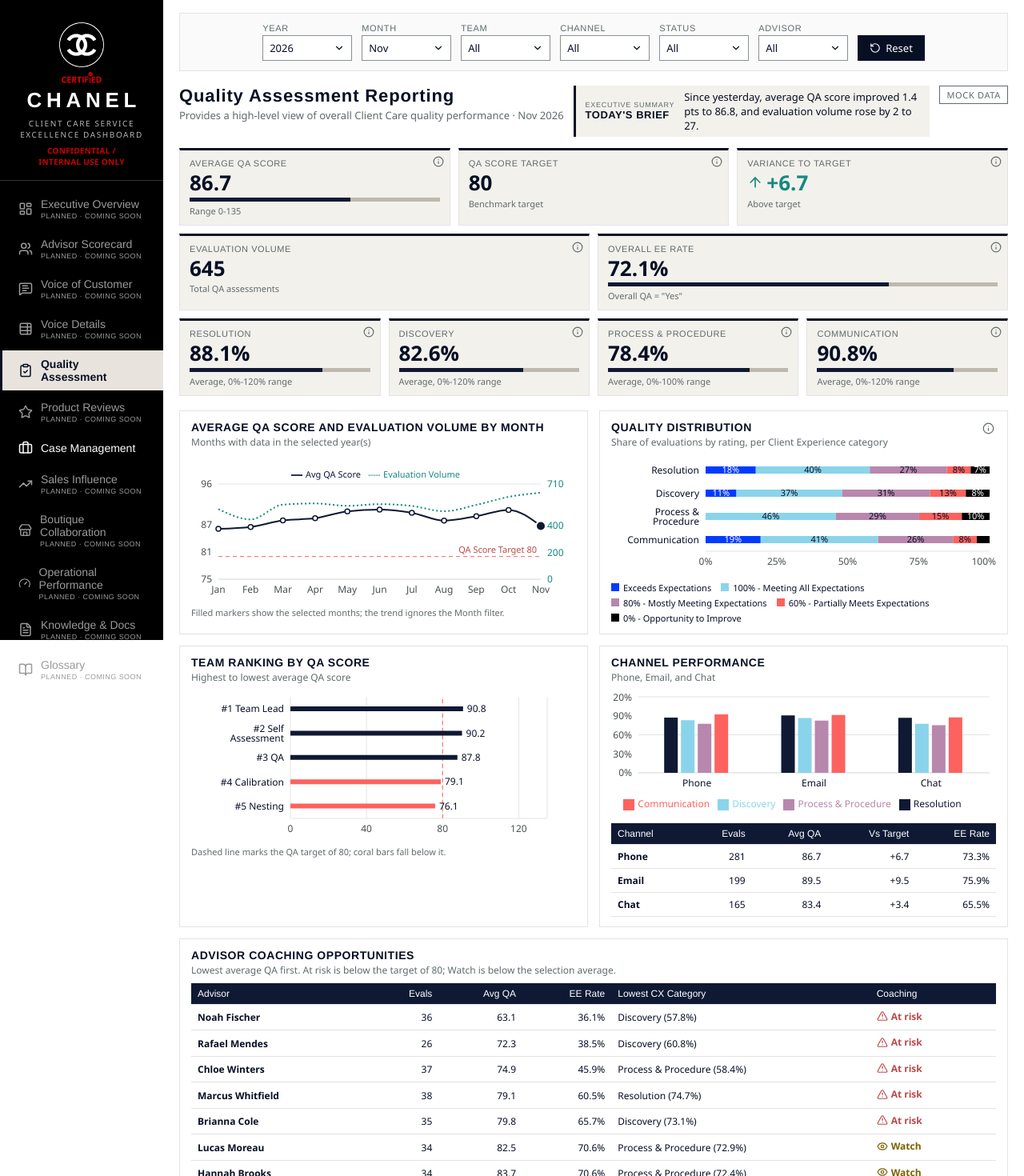
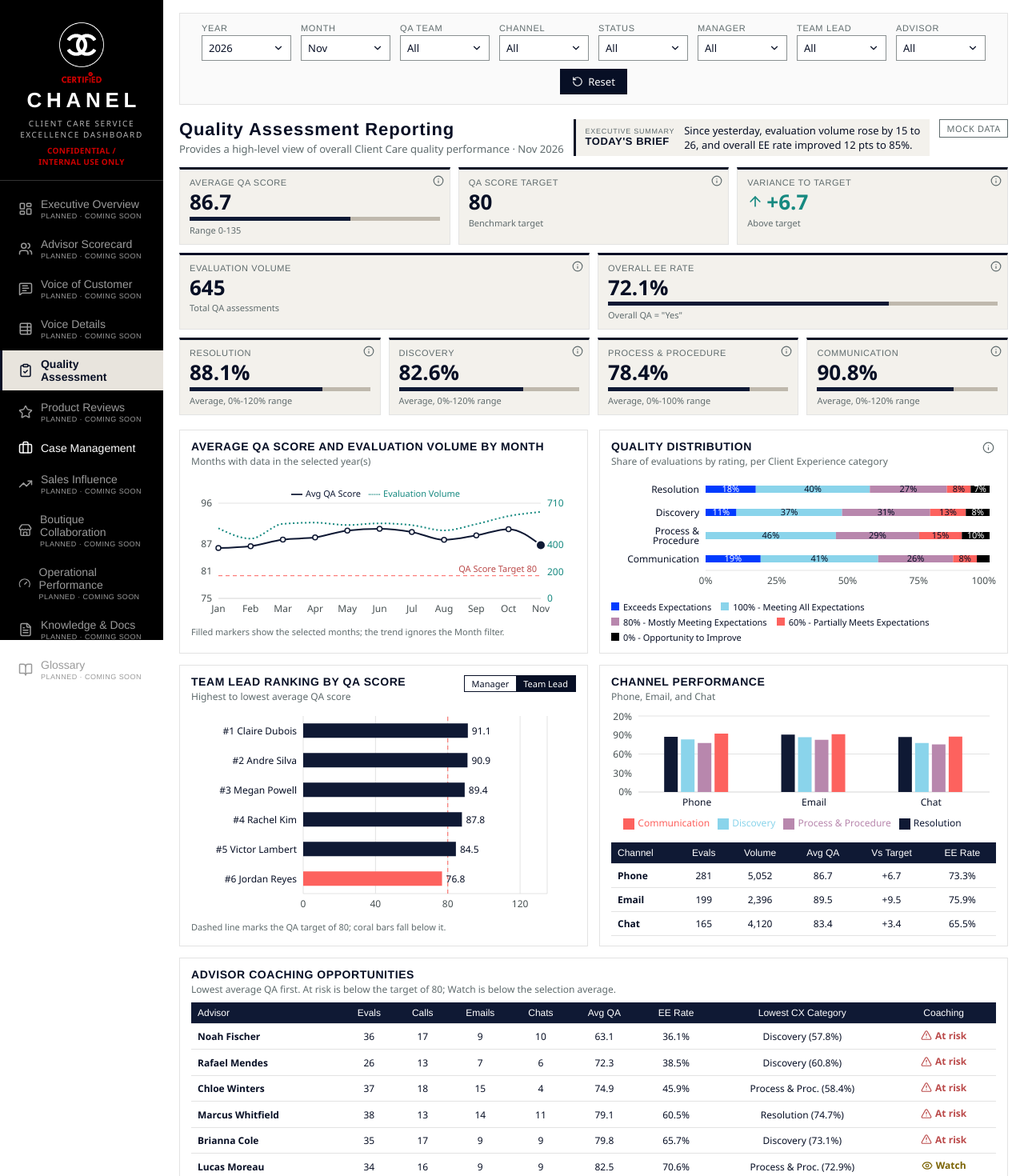
Before and after one commit to mat-cyz/46-Client-Care-Dashboard-Prototype, a React (Vite) app: page / in a window 1280 px wide. Shown: the top 1470 px of the page at 80% size. Built offline with nearby package versions, Linux system fonts and the light colour scheme.

Commit message:
feat: enhance dashboard functionality with new ranking system and improved data handling

```diff
--- a/src/App.css
+++ b/src/App.css
@@ -735,6 +735,11 @@ tbody th {
   font-variant-numeric: tabular-nums;
 }
 
+.center-cols th:not(:first-child),
+.center-cols td {
+  text-align: center;
+}
+
 .flag {
   display: inline-flex;
   align-items: center;
@@ -949,6 +954,10 @@ tbody th {
     min-height: 0;
   }
 
+  .chart-grid.has-advisors {
+    grid-template-columns: minmax(0, 1fr) minmax(0, 1fr) minmax(0, 1.4fr);
+  }
+
   .panel {
     display: flex;
     flex-direction: column;
@@ -989,6 +998,11 @@ tbody th {
     padding: 4px 6px;
   }
 
+  .advisors th,
+  .advisors td {
+    padding: 4px 4px;
+  }
+
   .legend {
     margin-top: 4px;
   }
--- a/src/components/Charts.tsx
+++ b/src/components/Charts.tsx
@@ -15,8 +15,8 @@ import {
 } from 'recharts'
 import type { CSSProperties, ReactElement } from 'react'
 import { DIMENSIONS, QA_MAX, QA_TARGET, RATINGS } from '../data/constants'
-import type { ChannelRow, DistributionRow, TeamRow, TrendPoint } from '../types/dashboard'
-import { fmtInt, fmtPct, fmtScore, teamLabel } from '../utils/format'
+import type { ChannelRow, DistributionRow, RankRow, TrendPoint } from '../types/dashboard'
+import { fmtInt, fmtPct, fmtScore } from '../utils/format'
 
 const INK = '#070F25'
 const NAVY = '#0F1934'
@@ -133,23 +133,23 @@ export function DistributionChart({ rows }: { rows: DistributionRow[] }) {
   )
 }
 
-export function TeamRankChart({ rows }: { rows: TeamRow[] }) {
-  const data = rows.map((row) => ({ ...row, label: `#${row.rank} ${teamLabel(row.team)}` }))
+export function LeadershipRankChart({ rows, level }: { rows: RankRow[]; level: string }) {
+  const data = rows.map((row) => ({ ...row, label: `#${row.rank} ${row.name}` }))
   return (
-    <div className="chart" role="img" aria-label="Bar chart ranking teams by average QA score">
-      <Plot height={Math.max(150, data.length * 34 + 20)}>
-        <BarChart data={data} layout="vertical" margin={{ top: 8, right: 36, bottom: 0, left: 0 }} barCategoryGap={12}>
+    <div className="chart" role="img" aria-label={`Bar chart ranking ${level.toLowerCase()}s by average QA score`}>
+      <Plot height={Math.max(150, data.length * 40 + 20)}>
+        <BarChart data={data} layout="vertical" margin={{ top: 8, right: 36, bottom: 0, left: 0 }} barCategoryGap="25%">
           <CartesianGrid horizontal={false} stroke={GRID} />
           <XAxis type="number" domain={[0, QA_MAX]} ticks={[0, 40, 80, 120]} tick={TICK} tickLine={false} axisLine={{ stroke: GRID }} />
-          <YAxis type="category" dataKey="label" width={124} tick={{ ...TICK, fill: INK }} tickLine={false} axisLine={false} />
+          <YAxis type="category" dataKey="label" width={140} tick={{ ...TICK, fill: INK }} tickLine={false} axisLine={false} />
           <Tooltip
             contentStyle={TOOLTIP_STYLE}
             cursor={{ fill: 'rgba(0,0,0,0.04)' }}
-            formatter={(value, _name, item) => [`${fmtScore(asNumber(value))} (${(item.payload as TeamRow).volume} evaluations)`, 'Avg QA Score']}
+            formatter={(value, _name, item) => [`${fmtScore(asNumber(value))} (${(item.payload as RankRow).volume} evaluations)`, 'Avg QA Score']}
           />
           <ReferenceLine x={QA_TARGET} stroke={CORAL} strokeDasharray="5 4" />
-          <Bar dataKey="avgQa" isAnimationActive={false}>
-            {data.map((row) => <Cell key={row.team} fill={row.avgQa >= QA_TARGET ? NAVY : CORAL} />)}
+          <Bar dataKey="avgQa" maxBarSize={24} isAnimationActive={false}>
+            {data.map((row) => <Cell key={row.name} fill={row.avgQa >= QA_TARGET ? NAVY : CORAL} />)}
             <LabelList dataKey="avgQa" position="right" fontSize={12} fill={INK} formatter={(value: unknown) => fmtScore(asNumber(value))} />
           </Bar>
         </BarChart>
--- a/src/components/FilterBar.tsx
+++ b/src/components/FilterBar.tsx
@@ -1,5 +1,5 @@
 import { RotateCcw } from 'lucide-react'
-import { defaultFilters, filterOptions } from '../data/mockData'
+import { defaultFilters, filterOptions, hierarchy } from '../data/mockData'
 import type { Filters } from '../types/dashboard'
 import { teamLabel } from '../utils/format'
 import { MultiSelect } from './MultiSelect'
@@ -9,18 +9,41 @@ interface FilterBarProps {
   onChange: (filters: Filters) => void
 }
 
+const teamLeadOptions = (managers: string[]) => filterOptions.teamLeads.filter((lead) => hierarchy.some((h) => h.teamLead === lead && managers.includes(h.manager)))
+const advisorOptions = (managers: string[], teamLeads: string[]) =>
+  filterOptions.advisors.filter((name) => hierarchy.some((h) => h.advisor === name && managers.includes(h.manager) && teamLeads.includes(h.teamLead)))
+
+// Keeps choices that stay available and selects options that newly appear, so widening a parent filter restores its children.
+const carry = (before: readonly string[], after: readonly string[], value: string[]) => after.filter((o) => (before.includes(o) ? value.includes(o) : true))
+
 export function FilterBar({ filters, onChange }: FilterBarProps) {
   const update = <K extends keyof Filters>(key: K, value: Filters[K]) => onChange({ ...filters, [key]: value })
+
+  const leadOptions = teamLeadOptions(filters.managers)
+  const advisorChoices = advisorOptions(filters.managers, filters.teamLeads)
+
+  const changeManagers = (managers: string[]) => {
+    const teamLeads = carry(leadOptions, teamLeadOptions(managers), filters.teamLeads)
+    const advisors = carry(advisorChoices, advisorOptions(managers, teamLeads), filters.advisors)
+    onChange({ ...filters, managers, teamLeads, advisors })
+  }
+
+  const changeTeamLeads = (teamLeads: string[]) => {
+    const advisors = carry(advisorChoices, advisorOptions(filters.managers, teamLeads), filters.advisors)
+    onChange({ ...filters, teamLeads, advisors })
+  }
 
   return (
     <section className="filter-bar" aria-label="Dashboard filters">
       <div className="filter-controls">
         <MultiSelect label="Year" options={filterOptions.years} value={filters.years} onChange={(v) => update('years', v)} />
         <MultiSelect label="Month" options={filterOptions.months} value={filters.months} onChange={(v) => update('months', v)} />
-        <MultiSelect label="Team" options={filterOptions.teams} value={filters.teams} onChange={(v) => update('teams', v)} format={teamLabel} />
+        <MultiSelect label="QA Team" options={filterOptions.teams} value={filters.teams} onChange={(v) => update('teams', v)} format={teamLabel} />
         <MultiSelect label="Channel" options={filterOptions.channels} value={filters.channels} onChange={(v) => update('channels', v)} />
         <MultiSelect label="Status" options={filterOptions.statuses} value={filters.statuses} onChange={(v) => update('statuses', v)} />
-        <MultiSelect label="Advisor" options={filterOptions.advisors} value={filters.advisors} onChange={(v) => update('advisors', v)} />
+        <MultiSelect label="Manager" options={filterOptions.managers} value={filters.managers} onChange={changeManagers} />
+        <MultiSelect label="Team Lead" options={leadOptions} value={filters.teamLeads} onChange={changeTeamLeads} />
+        <MultiSelect label="Advisor" options={advisorChoices} value={filters.advisors} onChange={(v) => update('advisors', v)} />
         <button type="button" className="reset-button" onClick={() => onChange(defaultFilters)}>
           <RotateCcw size={14} aria-hidden="true" />
           Reset
--- a/src/components/Tables.tsx
+++ b/src/components/Tables.tsx
@@ -12,12 +12,15 @@ const FLAG_ICON = {
 export function AdvisorTable({ rows }: { rows: AdvisorRow[] }) {
   return (
     <div className="table-wrap">
-      <table>
+      <table className="center-cols">
         <caption className="sr-only">Advisors ranked from lowest to highest average QA score</caption>
         <thead>
           <tr>
             <th scope="col">Advisor</th>
             <th scope="col" className="num">Evals</th>
+            <th scope="col" className="num">Calls</th>
+            <th scope="col" className="num">Emails</th>
+            <th scope="col" className="num">Chats</th>
             <th scope="col" className="num">Avg QA</th>
             <th scope="col" className="num">EE Rate</th>
             <th scope="col">Lowest CX Category</th>
@@ -29,6 +32,9 @@ export function AdvisorTable({ rows }: { rows: AdvisorRow[] }) {
             <tr key={row.advisor}>
               <th scope="row">{row.advisor}</th>
               <td className="num">{fmtInt(row.volume)}</td>
+              <td className="num">{fmtInt(row.calls)}</td>
+              <td className="num">{fmtInt(row.emails)}</td>
+              <td className="num">{fmtInt(row.chats)}</td>
               <td className="num">{fmtScore(row.avgQa)}</td>
               <td className="num">{fmtPct(row.passRate)}</td>
               <td>{row.lowestDimension.label} ({fmtPct(row.lowestDimension.score)})</td>
@@ -44,12 +50,13 @@ export function AdvisorTable({ rows }: { rows: AdvisorRow[] }) {
 export function ChannelTable({ rows }: { rows: ChannelRow[] }) {
   return (
     <div className="table-wrap">
-      <table>
+      <table className="center-cols">
         <caption className="sr-only">Channel performance summary</caption>
         <thead>
           <tr>
             <th scope="col">Channel</th>
             <th scope="col" className="num">Evals</th>
+            <th scope="col" className="num">Volume</th>
             <th scope="col" className="num">Avg QA</th>
             <th scope="col" className="num">Vs Target</th>
             <th scope="col" className="num">EE Rate</th>
@@ -60,6 +67,7 @@ export function ChannelTable({ rows }: { rows: ChannelRow[] }) {
             <tr key={row.channel}>
               <th scope="row">{row.channel}</th>
               <td className="num">{fmtInt(row.volume)}</td>
+              <td className="num">{fmtInt(row.interactions)}</td>
               <td className="num">{row.volume ? fmtScore(row.avgQa) : '-'}</td>
               <td className="num">{row.volume ? fmtSigned(row.avgQa - QA_TARGET) : '-'}</td>
               <td className="num">{row.volume ? fmtPct(row.passRate) : '-'}</td>
--- a/src/data/constants.ts
+++ b/src/data/constants.ts
@@ -17,10 +17,10 @@ export const RATINGS = [
 ] as const
 
 export const DIMENSIONS = [
-  { key: 'resolution', label: 'Resolution', color: '#0F1934', maxPct: 120 },
-  { key: 'discovery', label: 'Discovery', color: '#8AD4EB', maxPct: 120 },
-  { key: 'processProcedure', label: 'Process & Procedure', color: '#B887AD', maxPct: 100 },
-  { key: 'communication', label: 'Communication', color: '#FD625E', maxPct: 120 },
+  { key: 'resolution', label: 'Resolution', shortLabel: 'Resolution', color: '#0F1934', maxPct: 120 },
+  { key: 'discovery', label: 'Discovery', shortLabel: 'Discovery', color: '#8AD4EB', maxPct: 120 },
+  { key: 'processProcedure', label: 'Process & Procedure', shortLabel: 'Process & Proc.', color: '#B887AD', maxPct: 100 },
+  { key: 'communication', label: 'Communication', shortLabel: 'Communication', color: '#FD625E', maxPct: 120 },
 ] as const
 
 export type Team = (typeof TEAMS)[number]
--- a/src/data/mockData.ts
+++ b/src/data/mockData.ts
@@ -7,29 +7,30 @@ export const DATA_END = '2026-11-30'
 
 interface Advisor {
   name: string
+  teamLead: string
   manager: string
   skill: number
 }
 
 const ADVISORS: Advisor[] = [
-  { name: 'Amelie Laurent', manager: 'Elena Vasquez', skill: 0.45 },
-  { name: 'Camille Rousseau', manager: 'Elena Vasquez', skill: 0.2 },
-  { name: 'Juliette Marchand', manager: 'Elena Vasquez', skill: -0.15 },
-  { name: 'Sophie Bernard', manager: 'Elena Vasquez', skill: 0.05 },
-  { name: 'Olivia Chen', manager: 'Gregory Hale', skill: 0.55 },
-  { name: 'Marcus Whitfield', manager: 'Gregory Hale', skill: -0.4 },
-  { name: 'Daniel Ortiz', manager: 'Gregory Hale', skill: 0.1 },
-  { name: 'Priya Nair', manager: 'Gregory Hale', skill: 0.3 },
-  { name: 'Hannah Brooks', manager: 'Natalie Okafor', skill: -0.25 },
-  { name: 'Lucas Moreau', manager: 'Natalie Okafor', skill: 0.0 },
-  { name: 'Isabelle Hart', manager: 'Natalie Okafor', skill: 0.35 },
-  { name: 'Noah Fischer', manager: 'Natalie Okafor', skill: -0.55 },
-  { name: 'Tessa Aldridge', manager: 'Elena Vasquez', skill: 0.25 },
-  { name: 'Rafael Mendes', manager: 'Elena Vasquez', skill: -0.3 },
-  { name: 'Yuki Tanaka', manager: 'Gregory Hale', skill: 0.4 },
-  { name: 'Brianna Cole', manager: 'Gregory Hale', skill: -0.1 },
-  { name: 'Omar Haddad', manager: 'Natalie Okafor', skill: 0.15 },
-  { name: 'Chloe Winters', manager: 'Natalie Okafor', skill: -0.45 },
+  { name: 'Amelie Laurent', teamLead: 'Claire Dubois', manager: 'Elena Vasquez', skill: 0.45 },
+  { name: 'Camille Rousseau', teamLead: 'Claire Dubois', manager: 'Elena Vasquez', skill: 0.2 },
+  { name: 'Juliette Marchand', teamLead: 'Claire Dubois', manager: 'Elena Vasquez', skill: -0.15 },
+  { name: 'Sophie Bernard', teamLead: 'Victor Lambert', manager: 'Elena Vasquez', skill: 0.05 },
+  { name: 'Olivia Chen', teamLead: 'Megan Powell', manager: 'Gregory Hale', skill: 0.55 },
+  { name: 'Marcus Whitfield', teamLead: 'Megan Powell', manager: 'Gregory Hale', skill: -0.4 },
+  { name: 'Daniel Ortiz', teamLead: 'Megan Powell', manager: 'Gregory Hale', skill: 0.1 },
+  { name: 'Priya Nair', teamLead: 'Andre Silva', manager: 'Gregory Hale', skill: 0.3 },
+  { name: 'Hannah Brooks', teamLead: 'Rachel Kim', manager: 'Natalie Okafor', skill: -0.25 },
+  { name: 'Lucas Moreau', teamLead: 'Rachel Kim', manager: 'Natalie Okafor', skill: 0.0 },
+  { name: 'Isabelle Hart', teamLead: 'Rachel Kim', manager: 'Natalie Okafor', skill: 0.35 },
+  { name: 'Noah Fischer', teamLead: 'Jordan Reyes', manager: 'Natalie Okafor', skill: -0.55 },
+  { name: 'Tessa Aldridge', teamLead: 'Victor Lambert', manager: 'Elena Vasquez', skill: 0.25 },
+  { name: 'Rafael Mendes', teamLead: 'Victor Lambert', manager: 'Elena Vasquez', skill: -0.3 },
+  { name: 'Yuki Tanaka', teamLead: 'Andre Silva', manager: 'Gregory Hale', skill: 0.4 },
+  { name: 'Brianna Cole', teamLead: 'Andre Silva', manager: 'Gregory Hale', skill: -0.1 },
+  { name: 'Omar Haddad', teamLead: 'Jordan Reyes', manager: 'Natalie Okafor', skill: 0.15 },
+  { name: 'Chloe Winters', teamLead: 'Jordan Reyes', manager: 'Natalie Okafor', skill: -0.45 },
 ]
 
 const YEAR_SHIFT: Record<string, number> = { '2024': -0.25, '2025': -0.15, '2026': 0 }
@@ -40,6 +41,8 @@ const TEAM_SHIFT: Record<Team, number> = { 'Team Lead': 0.25, QA: 0.05, Self_Ass
 const TEAM_WEIGHT: Record<Team, number> = { 'Team Lead': 22, QA: 40, Self_Assessment: 15, Calibration: 10, Nesting: 13 }
 const CHANNEL_SHIFT: Record<Channel, number> = { Phone: 0, Email: 0.15, Chat: -0.15 }
 const CHANNEL_WEIGHT: Record<Channel, number> = { Phone: 45, Email: 30, Chat: 25 }
+// Each QA evaluation samples roughly this many handled interactions in its channel.
+const INTERACTIONS_PER_EVAL: Record<Channel, number> = { Phone: 18, Email: 12, Chat: 25 }
 const DIMENSION_BIAS = { resolution: 0.1, discovery: -0.15, processProcedure: -0.25, communication: 0.15 }
 
 const DAY_MS = 86_400_000
@@ -109,14 +112,17 @@ function generateAssessments(): QualityAssessment[] {
         status = 'Disputed'
       }
 
+      const interactions = INTERACTIONS_PER_EVAL[channel] + (sequence % 7) - 3
       records.push({
         assessmentId: `QA-${String(sequence++).padStart(6, '0')}`,
+        interactions,
         caseNumber: `CS-${10_000_000 + Math.floor(rand() * 89_999_999)}`,
         team,
         status,
         createdDate: date,
         completedDate,
         advisor: advisor.name,
+        teamLead: advisor.teamLead,
         manager: advisor.manager,
         channel,
         overallPass: qaScore >= 80 && resolution !== 'opportunity' ? 'Yes' : 'No',
@@ -139,8 +145,13 @@ export const filterOptions = {
   teams: TEAMS as readonly string[],
   channels: CHANNELS as readonly string[],
   statuses: STATUSES as readonly string[],
+  managers: [...new Set(ADVISORS.map((a) => a.manager))].sort() as readonly string[],
+  teamLeads: [...new Set(ADVISORS.map((a) => a.teamLead))].sort() as readonly string[],
   advisors: ADVISORS.map((a) => a.name).sort() as readonly string[],
 }
+
+// Manager -> Team Lead -> Advisor roster used to cascade the leadership filters.
+export const hierarchy = ADVISORS.map((a) => ({ manager: a.manager, teamLead: a.teamLead, advisor: a.name }))
 
 export const defaultFilters: Filters = {
   dateBasis: 'created',
@@ -149,11 +160,13 @@ export const defaultFilters: Filters = {
   teams: [...filterOptions.teams],
   channels: [...filterOptions.channels],
   statuses: [...filterOptions.statuses],
+  managers: [...filterOptions.managers],
+  teamLeads: [...filterOptions.teamLeads],
   advisors: [...filterOptions.advisors],
 }
 
 export const datasetMeta: DatasetMeta = {
-  lastRefreshed: '2026-11-19T05:52:00-05:00',
-  dataThrough: '2026-11-18',
+  lastRefreshed: '2026-11-24T05:52:00-05:00',
+  dataThrough: '2026-11-23',
   sources: ['Salesforce', 'Genesys', 'Medallia', 'Emplifi', 'PFS Web Sales', 'Product data'],
 }
--- a/src/pages/QualityAssessmentPage.tsx
+++ b/src/pages/QualityAssessmentPage.tsx
@@ -1,14 +1,31 @@
+import { useState } from 'react'
 import { DIMENSIONS, QA_MAX, QA_TARGET } from '../data/constants'
-import type { DashboardData } from '../types/dashboard'
+import type { DashboardData, RankRow } from '../types/dashboard'
 import { fmtInt, fmtPct, fmtScore, fmtSigned } from '../utils/format'
-import { ChannelChart, DistributionChart, TeamRankChart, TrendChart } from '../components/Charts'
+import { ChannelChart, DistributionChart, LeadershipRankChart, TrendChart } from '../components/Charts'
 import { Footer } from '../components/Footer'
 import { InfoTip } from '../components/InfoTip'
 import { KpiCard } from '../components/KpiCard'
 import { Panel } from '../components/Panel'
+import { SegmentedControl } from '../components/SegmentedControl'
 import { AdvisorTable, ChannelTable } from '../components/Tables'
 
 type LoadState = 'loading' | 'loaded' | 'error'
+
+const RANK_LEVELS = ['Manager', 'Team Lead'] as const
+
+function RankingPanel({ managers, teamLeads }: { managers: RankRow[]; teamLeads: RankRow[] }) {
+  const [level, setLevel] = useState<(typeof RANK_LEVELS)[number]>('Team Lead')
+  return (
+    <Panel
+      title={`${level} Ranking by QA Score`}
+      subtitle="Highest to lowest average QA score"
+      action={<SegmentedControl label="Ranking level" options={RANK_LEVELS} value={level} onChange={setLevel} />}
+    >
+      <LeadershipRankChart rows={level === 'Manager' ? managers : teamLeads} level={level} />
+    </Panel>
+  )
+}
 
 export function QualityAssessmentPage({ data, state, onRetry }: { data: DashboardData | null; state: LoadState; onRetry: () => void }) {
   if (!data) {
@@ -73,7 +90,7 @@ export function QualityAssessmentPage({ data, state, onRetry }: { data: Dashboar
             <KpiCard className="span-3" label="Communication" value={fmtPct(cx('communication'))} note="Average, 0%-120% range" meter={{ value: cx('communication'), max: 120 }} question="Are advisors communicating clearly and with the right tone?" />
           </section>
 
-          <div className="chart-grid">
+          <div className="chart-grid has-advisors">
             <Panel title="Average QA Score and Evaluation Volume by Month" subtitle="Months with data in the selected year(s)">
               <TrendChart points={data.trend} />
             </Panel>
@@ -84,9 +101,7 @@ export function QualityAssessmentPage({ data, state, onRetry }: { data: Dashboar
             >
               <DistributionChart rows={data.distribution} />
             </Panel>
-            <Panel title="Team Ranking by QA Score" subtitle="Highest to lowest average QA score">
-              <TeamRankChart rows={data.teams} />
-            </Panel>
+            <RankingPanel managers={data.managers} teamLeads={data.teamLeads} />
             <Panel title="Channel Performance" subtitle="Phone, Email, and Chat">
               <ChannelChart rows={data.channels} />
               <ChannelTable rows={data.channels} />
--- a/src/services/dashboardService.ts
+++ b/src/services/dashboardService.ts
@@ -10,7 +10,7 @@ import type {
   Filters,
   QualityAssessment,
   Summary,
-  TeamRow,
+  RankRow,
   TrendPoint,
 } from '../types/dashboard'
 
@@ -49,7 +49,7 @@ const basisDate = (r: QualityAssessment, basis: Filters['dateBasis']) => (basis
 
 // Applies every filter except the period so the trend can show every month of the selected years.
 function matchesDimensions(r: QualityAssessment, f: Filters) {
-  return f.teams.includes(r.team) && f.channels.includes(r.channel) && f.statuses.includes(r.status) && f.advisors.includes(r.advisor)
+  return f.teams.includes(r.team) && f.channels.includes(r.channel) && f.statuses.includes(r.status) && f.managers.includes(r.manager) && f.teamLeads.includes(r.teamLead) && f.advisors.includes(r.advisor)
 }
 
 function selectionLabel(f: Filters) {
@@ -110,26 +110,42 @@ function buildDashboardData(filters: Filters): DashboardData {
     return row
   })
 
-  const teams: TeamRow[] = [...groupBy(inPeriod, (r) => r.team)]
-    .map(([team, rows]) => ({ team, rank: 0, ...summarize(rows) }))
+  const rankBy = (key: (r: QualityAssessment) => string): RankRow[] =>
+    [...groupBy(inPeriod, key)]
+      .map(([name, rows]) => ({ name, rank: 0, ...summarize(rows) }))
+      .sort((a, b) => b.avgQa - a.avgQa)
+      .map((row, index) => ({ ...row, rank: index + 1 }))
+  const managers = rankBy((r) => r.manager)
+  const teamLeads = rankBy((r) => r.teamLead)
     .sort((a, b) => b.avgQa - a.avgQa)
     .map((row, index) => ({ ...row, rank: index + 1 }))
 
-  const channels: ChannelRow[] = ['Phone', 'Email', 'Chat']
-    .map((channel) => ({ channel, ...summarize(inPeriod.filter((r) => r.channel === channel)) }))
+  const channels: ChannelRow[] = ['Phone', 'Email', 'Chat'].map((channel) => {
+    const rows = inPeriod.filter((r) => r.channel === channel)
+    return { channel, interactions: rows.reduce((sum, r) => sum + r.interactions, 0), ...summarize(rows) }
+  })
 
   const summary = summarize(inPeriod)
 
   const advisors: AdvisorRow[] = [...groupBy(inPeriod, (r) => r.advisor)]
     .map(([advisor, rows]) => {
       const s = summarize(rows)
-      const lowest = DIMENSIONS.map((d) => ({ label: d.label, score: s.cx[d.key] })).reduce((a, b) => (b.score < a.score ? b : a))
+      const lowest = DIMENSIONS.map((d) => ({ label: d.shortLabel, score: s.cx[d.key] })).reduce((a, b) => (b.score < a.score ? b : a))
       const flag: AdvisorRow['flag'] = s.avgQa < QA_TARGET ? 'At risk' : s.avgQa < summary.avgQa ? 'Watch' : 'On track'
-      return { advisor, manager: rows[0].manager, lowestDimension: lowest, flag, ...s }
+      return {
+        advisor,
+        manager: rows[0].manager,
+        calls: rows.filter((r) => r.channel === 'Phone').length,
+        emails: rows.filter((r) => r.channel === 'Email').length,
+        chats: rows.filter((r) => r.channel === 'Chat').length,
+        lowestDimension: lowest,
+        flag,
+        ...s,
+      }
     })
     .sort((a, b) => a.avgQa - b.avgQa)
 
-  return { summary, trend, distribution, teams, channels, advisors, selectionLabel: selectionLabel(filters), brief: todaysBrief(dimensionRows, filters.dateBasis), meta: datasetMeta }
+  return { summary, trend, distribution, managers, teamLeads, channels, advisors, selectionLabel: selectionLabel(filters), brief: todaysBrief(dimensionRows, filters.dateBasis), meta: datasetMeta }
 }
 
 function delay(ms: number, signal?: AbortSignal) {
```
Also changed, not shown: src/types/dashboard.ts (+12 -3 lines).
